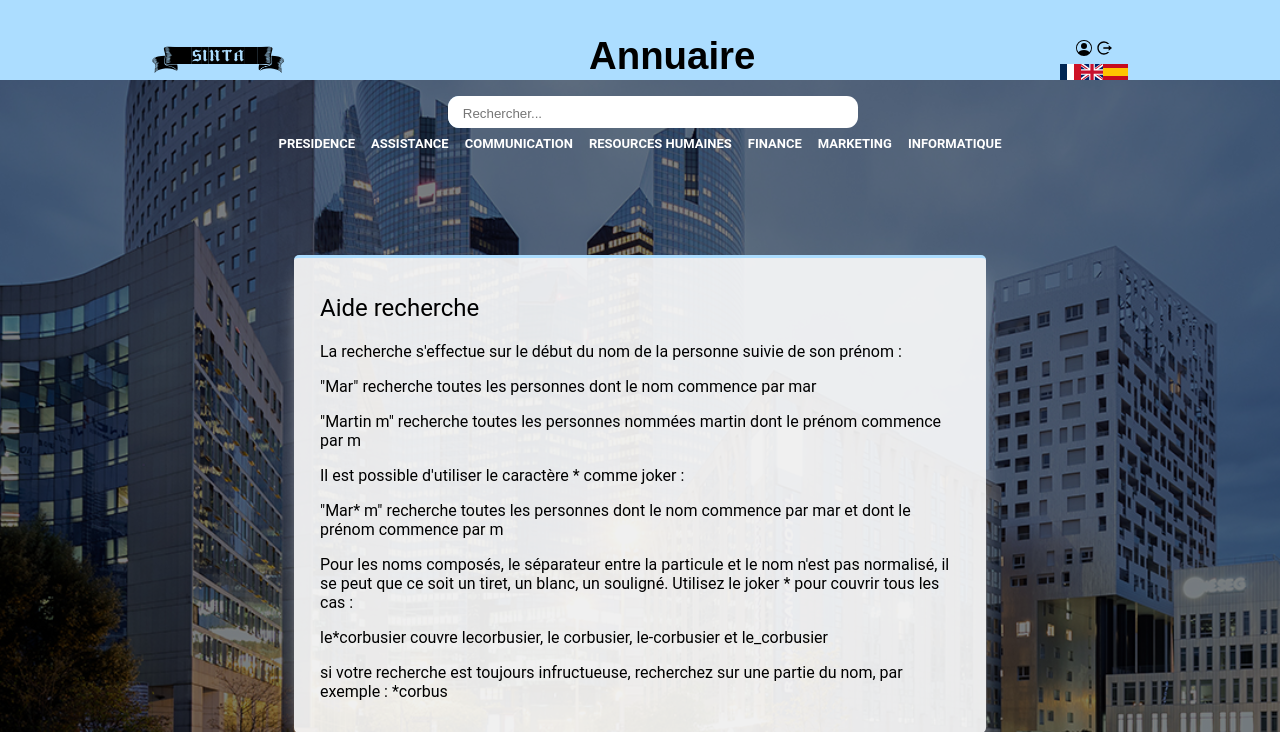
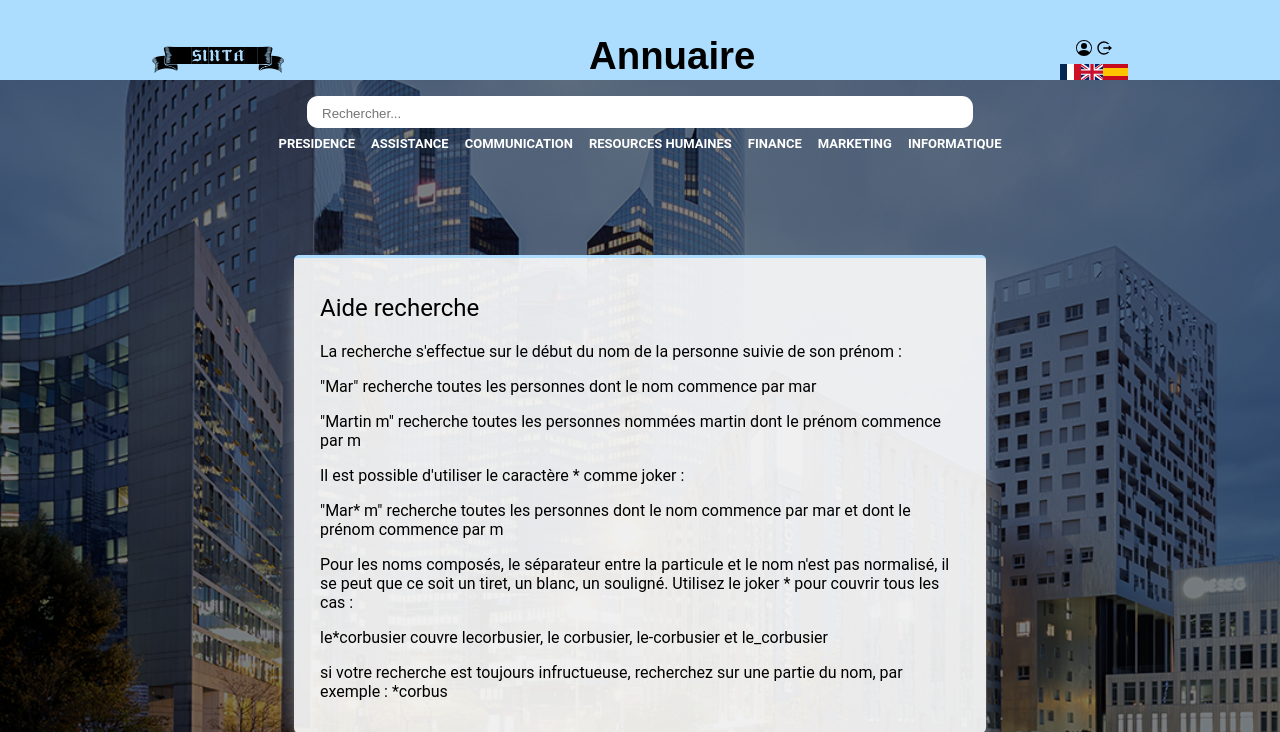
Before and after one commit to BaptisteLacroix/SAE401-Annuaire, a Flask app: page /logout in a window 1280 px wide. Shown: the top 732 px of the page. Run offline with Flask 3, Linux system fonts and the light colour scheme; parts of the project's set-up code (start-up, migrations or seed data) failed here and were passed over.

Commit message:
adding some style and suggestion fixed

```diff
--- a/server.py
+++ b/server.py
@@ -10,13 +10,7 @@ app = Flask(__name__, template_folder='templates')
 app.secret_key = secrets.token_hex(16)
 
 
-@app.route('/')
-@app.route('/index')
-def index():
-    """
-    The function index() is a route that renders the template index.html
-    :return: The index.html file is being returned.
-    """
+def init_users_informations():
     default_username, default_password = getAdminLogin()
     all_filters = ["OU=Département Assistance,OU=SINTADirection,OU=Société SINTA,DC=SINTA,DC=LAN",
                    "OU=Département Communication,OU=SINTADirection,OU=Société SINTA,DC=SINTA,DC=LAN",
@@ -26,7 +20,6 @@ def index():
                    "OU=Département Ressources Humaines,OU=SINTADirection,OU=Société SINTA,DC=SINTA,DC=LAN",
                    "OU=Présidence,OU=SINTADirection,OU=Société SINTA,DC=SINTA,DC=LAN",
                    "OU=Société SINTA,DC=SINTA,DC=LAN"]
-    # show the user profile for that user
     ldap = Ldap('10.22.32.7', 'SINTA', 'LAN', default_username, default_password)
     ldap.connection()
     users = []
@@ -35,8 +28,21 @@ def index():
         for entry in entries:
             users.append(entry.displayName.value)
     # delete all duplicates
-    users = list(dict.fromkeys(users))
-    return render_template('index.html', suggestions=users)
+    return list(dict.fromkeys(users))
+
+
+USERS_PROPOSITION = init_users_informations()
+
+
+@app.route('/')
+@app.route('/index')
+def index():
+    """
+    The function index() is a route that renders the template index.html
+    :return: The index.html file is being returned.
+    """
+    # show the user profile for that user
+    return render_template('index.html', suggestions=USERS_PROPOSITION)
 
 
 @app.route('/login', methods=['GET', 'POST'])
@@ -98,7 +104,7 @@ def adminPanel():
     if 'Domain Controllers' in all_organisation_unit:
         all_organisation_unit.remove('Domain Controllers')
     return render_template('adminPanel.html', groups=groups, users=users_names,
-                           all_organisation_unit=all_organisation_unit)
+                           all_organisation_unit=all_organisation_unit, suggestions=USERS_PROPOSITION)
 
 
 def admin_connection():
@@ -195,15 +201,16 @@ def global_search():
     # get the value of the filter parameter key from all_filters
     filter_value = all_filters[0].get(request.args.get('filter'))
     post_value = request.form.get('searchValue')
-    ldap = Ldap('10.22.32.7', 'SINTA', 'LAN',
-                default_username if session.get('username') is None else session.get('username'),
-                default_password if session.get('password') is None else session.get('password'))
+    ldap = admin_connection()
     ldap.connection()
+    print(post_value)
     if post_value is not None:
         entries = ldap.search_user(post_value)
     else:
         entries = ldap.get_all_users(all_filters[0].get("default") if filter_value is None else filter_value)
 
+    if entries is None:
+        entries = []
     # Retrieve the necessary information for each compatible user and store it in a list of dicts
     results = []
     for entry in entries:
@@ -216,7 +223,7 @@ def global_search():
             results.append(result)
         except AttributeError:
             pass
-    return render_template('globalSearch.html', filter=filter_value, users=results)
+    return render_template('globalSearch.html', filter=filter_value, users=results, suggestions=USERS_PROPOSITION)
 
 
 @app.route('/profile')
@@ -259,11 +266,10 @@ def profile():
                 'telephone': entry.telephoneNumber.value,
                 'company': entry.company.value,
                 'department': entry.distinguishedName.value.split(',')[1].split('=')[1],
-                'c': entry.c.value,
                 'co': entry.co.value,
                 'l': entry.l.value,
-                'birthDate': entry.uBirthday.value,
-                'age': (datetime.now() - datetime.strptime(entry.uBirthday.value, "%d/%m/%Y")).days // 365,
+                'birthDate': entry.birthDate.value,
+                'age': (datetime.now() - datetime.strptime(entry.birthDate.value, "%Y/%m/%d")).days // 365,
                 'streetAddress': entry.streetAddress.value,
                 'postalCode': entry.postalCode.value,
                 'userPrincipalName': entry.userPrincipalName.value,
@@ -271,7 +277,7 @@ def profile():
             results.append(result)
     # show the user profile for that user
     print(results[0])
-    return render_template('profile.html', user=results[0])
+    return render_template('profile.html', user=results[0], suggestions=USERS_PROPOSITION)
 
 
 if __name__ == '__main__':
--- a/static/css/search.css
+++ b/static/css/search.css
@@ -1,7 +1,5 @@
 #search-form {
     position: relative;
-    width: 30vw;
-    background: var(--color-brand);
     border-radius: var(--rad);
     margin: 2vh auto 0;
 }
@@ -13,11 +11,12 @@
     background: var(--color-light);
     border-radius: var(--rad);
     border: 0;
-    width: 100%;
+    width: 50%;
     padding: 0 1vw;
     z-index: 1;
     position: relative;
     display: flex;
+    margin: auto;
     flex-direction: row;
     align-items: center;
     overflow-x: auto;
@@ -127,7 +126,13 @@ input[type="search"] {
 
 
 
-
+#filtres #search-suggestions {
+    position: relative;
+    top: 1px;
+    flex-wrap: wrap;
+    margin: auto;
+    width: 50%;
+}
 
 
 
@@ -137,6 +142,7 @@ input[type="search"] {
     list-style: none;
     align-items: center;
     justify-content: center;
+    flex-direction: row;
     flex-wrap: wrap;
     margin: 0 1vw;
 }
@@ -202,14 +208,14 @@ input[type="search"] {
 
 @media screen and (max-width: 1200px) {
 
-    #search-form {
+    #search {
         width: 50%;
     }
 }
 
 @media screen and (max-width: 900px) {
 
-    #search-form {
+    #search {
         width: 90%;
     }
 }
--- a/static/js/language.js
+++ b/static/js/language.js
@@ -55,7 +55,9 @@ function setEvents() {
     let filters = document.getElementsByClassName("filter");
     for (let i = 0; i < filters.length; i++) {
         filters[i].addEventListener("click", function () {
-            addOnSearchbar(filters[i].textContent);
+            addOnSearchbar(filters[i]);
+            filters[i].classList.add("selected");
+            filters[i].setAttribute("name", "filter");
         });
     }
 }
@@ -63,14 +65,16 @@ function setEvents() {
 function addOnSearchbar(element) {
     let span = document.createElement("span");
     span.className = "active-filter";
-    span.innerText = element;
+    span.innerText = element.textContent;
     let searchBar = document.getElementById("filters-used");
     if (validate(element, searchBar)) {
         let croix = document.createElement("span");
         croix.className = "delete-element";
         croix.innerText = "❌";
-        croix.addEventListener("click", function() {
+        croix.addEventListener("click", function () {
             deleteElement(span);
+            element.classList.remove("selected");
+            element.removeAttribute("name");
         })
         span.appendChild(croix);
         searchBar.appendChild(span);
@@ -79,12 +83,12 @@ function addOnSearchbar(element) {
 
 function validate(element, container) {
     let activeFilters = container.getElementsByClassName("active-filter");
-    if (activeFilters.length == 3) {
+    if (activeFilters.length === 3) {
         return false;
     }
     for (let i = 0; i < activeFilters.length; i++) {
         console.log(activeFilters[i].textContent);
-        if (activeFilters[i].textContent == element+"❌") {
+        if (activeFilters[i].textContent == element.textContent + "❌") {
             return false;
         }
     }
--- a/templates/import/search.html
+++ b/templates/import/search.html
@@ -4,10 +4,13 @@
         <div id="search-bar">
             <form id="search-form" action="./globalSearch" role="search" method="post">
                 <div id="search">
-                    <span id="filters-used"></span>
+                    <label id="filters-used">
+                    </label>
                     <span id="search-input">
-                        <input autocomplete="off" id="input-search"  type="search" name="searchValue" placeholder="Rechercher..." autofocus
-                            required />
+                        <label for="input-search"></label><input autocomplete="off" id="input-search" type="search"
+                                                                 name="searchValue"
+                                                                 placeholder="Rechercher..." autofocus
+                                                                 required/>
                     </span>
                     <span id="search-validation">
                         <button id="search-button" type="submit">Valider</button>
@@ -15,8 +18,7 @@
 
                 </div>
 
-                <ul id="search-suggestions">
-                </ul>
+                <ul id="search-suggestions"></ul>
             </form>
         </div>
         <ul>
@@ -47,11 +49,11 @@
 <script>
     const suggestions = [
         {% for suggestion in suggestions %}
-    "{{ suggestion }}",
+            "{{ suggestion }}",
         {% endfor %}
     ];
 
-    const searchInput = document.getElementById("search");
+    const searchInput = document.getElementById("input-search");
     const searchSuggestions = document.getElementById("search-suggestions");
 
     searchInput.addEventListener("input", function () {
@@ -67,5 +69,4 @@
         }
     });
     console.log(suggestions);
-
 </script>
--- a/templates/profile.html
+++ b/templates/profile.html
@@ -35,9 +35,9 @@
         <div class="profile-box">
             <div id="profileinfo-a" class="profile-title">Informations avancées</div>
             <div class="profile-info">
-                <div id="profile-date">Date de naissance : <span> {{ user['uBirthday'] }} ({{ user['age'] }})</span>
+                <div id="profile-date">Date de naissance : <span> {{ user['birthDate'] }} ({{ user['age'] }})</span>
                 </div>
-                <div id="profile-country">Pays : <span> {{ user['c'] }}, {{ user['co'] }} </span></div>
+                <div id="profile-country">Pays : <span> {{ user['co'] }} </span></div>
                 <div id="profile-city">Ville : <span> {{ user['l'] }} </span></div>
                 <div id="profile-address">Adresse : <span> {{ user['streetAddress'] }} </span></div>
                 <div id="profile-postal-code">Code postal : <span> {{ user['postalCode'] }} </span></div>
```
Also changed, not shown: static/js/filter.js (deleted).
